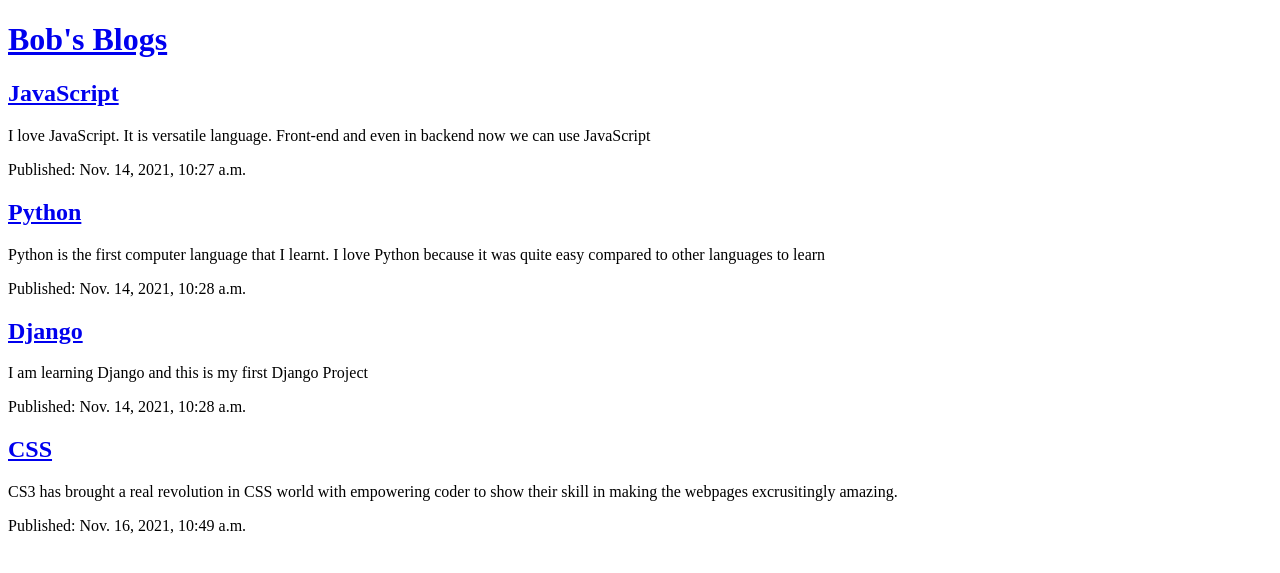
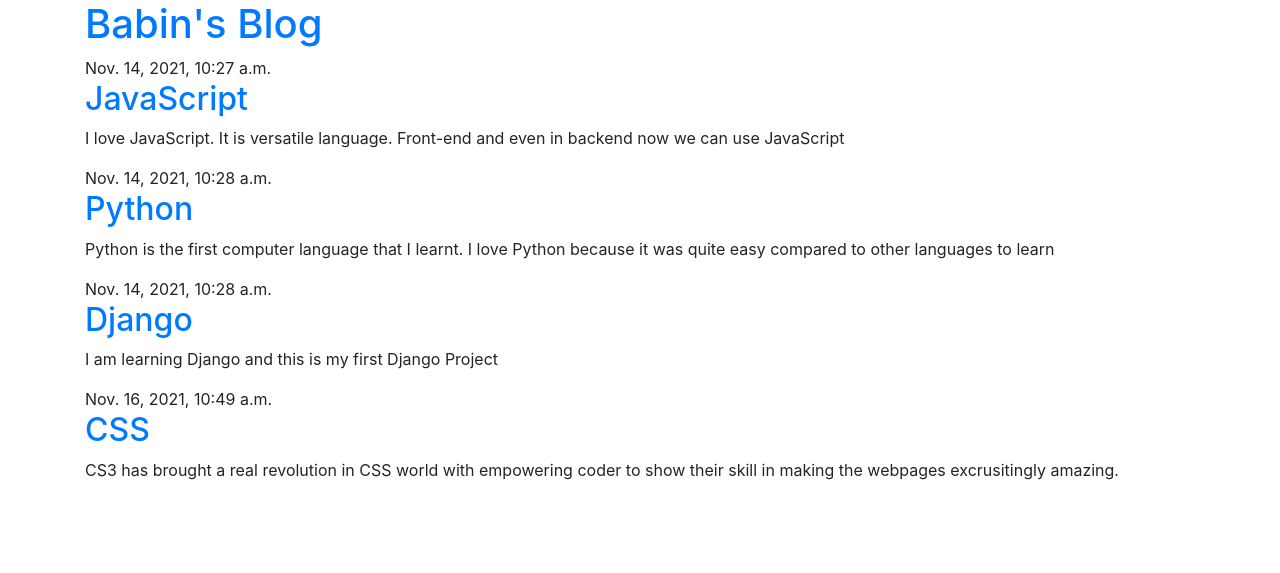
Before and after one commit to bobfaith/my-first-app, a Django app: page / in a window 1280 px wide. Shown: the top 573 px of the page. Run offline with Django 3.2, Linux system fonts and the light colour scheme; data comes from the database, SQL or seed files in the repository.

Commit message:
Added View and Template for detailed blog post as well as CSS for the site.

```diff
--- /dev/null
+++ b/blog/templates/blog/base.html
@@ -0,0 +1,31 @@
+{% load static %}
+
+<!DOCTYPE html>
+<html lang="en">
+
+<head>
+    <meta charset="UTF-8">
+    <meta http-equiv="X-UA-Compatible" content="IE=edge">
+    <meta name="viewport" content="width=device-width, initial-scale=1.0">
+    <title>Bobin's Blogs</title>
+    <link rel="stylesheet" href="https://cdn.jsdelivr.net/npm/bootstrap@4.5.3/dist/css/bootstrap.min.css"
+        integrity="sha384-TX8t27EcRE3e/ihU7zmQxVncDAy5uIKz4rEkgIXeMed4M0jlfIDPvg6uqKI2xXr2" crossorigin="anonymous">
+    <link href="//fonts.googleapis.com/css?family=Lobster&subset=latin,latin-ext" rel="stylesheet" type="text/css">
+    <link rel="stylesheet" href="{% static 'css/blog.css' %}">
+</head>
+<body>
+    <header class="page-header">
+      <div class="container">
+          <h1><a href="/">Babin's Blog</a></h1>
+      </div>
+    </header>
+    <main class="container">
+        <div class="row">
+            <div class="col">
+            {% block content %}
+            {% endblock %}
+            </div>
+        </div>
+    </main>
+</body>
+</html>
--- a/blog/templates/blog/post_list.html
+++ b/blog/templates/blog/post_list.html
@@ -1,21 +1,15 @@
-<!DOCTYPE html>
-<html lang="en">
-<head>
-    <meta charset="UTF-8">
-    <meta http-equiv="X-UA-Compatible" content="IE=edge">
-    <meta name="viewport" content="width=device-width, initial-scale=1.0">
-    <title>Bobin's Blogs</title>
-</head>
-<body>
-    <header>
-        <h1><a href="/"/>Bob's Blogs</a></h1>
-    </header>
-    {% for post in posts %}
-    <article>
-        <h2><a href="/">{{post.title}}</a></h2>
-        <p>{{post.text | linebreaksbr }}</p>
-        <time>Published: {{post.published_date}}</time>
-    </article>
-    {% endfor %}
-</body>
-</html>
+
+        {% extends 'blog/base.html' %}
+            {% block content %}
+
+               {% for post in posts %}
+                    <article class="post">
+                        <time class="date">
+                            {{ post.published_date }}
+                        </time>
+                        <h2><a href="{% url 'post_detail' pk=post.pk %}">{{ post.title }}</a></h2>
+                        <p>{{ post.text|linebreaksbr }}</p>
+                    </article>
+                {% endfor %}
+
+            {% endblock %}
--- a/blog/urls.py
+++ b/blog/urls.py
@@ -4,4 +4,5 @@ from . import views
 
 urlpatterns = [
     path('', views.post_list, name='post_list'),
+    path('post/<int:pk>/',views.post_detail, name='post_detail'),
 ]
--- a/blog/views.py
+++ b/blog/views.py
@@ -1,4 +1,4 @@
-from django.shortcuts import render
+from django.shortcuts import render, get_object_or_404
 from django.utils import timezone
 from .models import Post
 
@@ -6,3 +6,8 @@ from .models import Post
 def post_list(request):
     posts = Post.objects.filter(published_date__lte=timezone.now()).order_by('published_date')
     return render(request, 'blog/post_list.html', {'posts': posts})
+
+
+def post_detail(request, pk):
+    post = get_object_or_404(Post, pk=pk)
+    return render(request, 'blog/post_detail.html', {'post': post})
--- a/mysite/settings.py
+++ b/mysite/settings.py
@@ -120,7 +120,7 @@ USE_TZ = True
 # https://docs.djangoproject.com/en/3.2/howto/static-files/
 
 STATIC_URL = '/static/'
-STATIC_ROOT = os.path.join(STATIC_URL, 'static')
+STATIC_ROOT = os.path.join(BASE_DIR, 'static')
 
 # Default primary key field type
 # https://docs.djangoproject.com/en/3.2/ref/settings/#default-auto-field
```
Also changed, not shown: blog/templates/blog/post_detail.html (added, +15 -0 lines).
